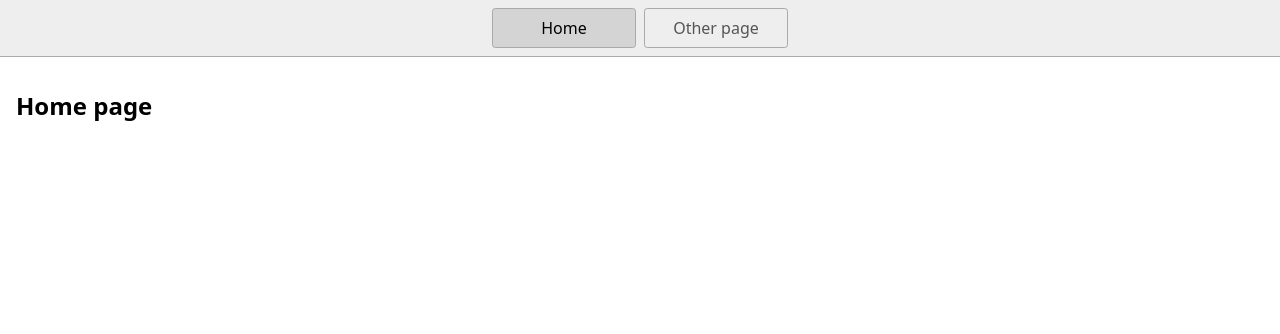
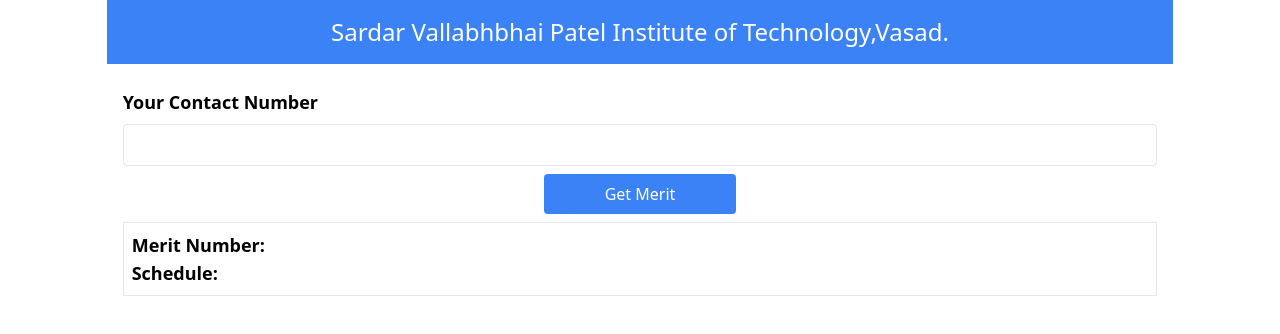
Before and after one commit to cmsusergit/d2dvacant_meritdisplay, a plain HTML site: page index.html in a window 1280 px wide. Drawn offline with nearby package versions, Linux system fonts and the light colour scheme.

Commit message:
1 file modified

```diff
--- a/index.html
+++ b/index.html
@@ -4,20 +4,43 @@
     <title>Home</title>
     <meta charset="UTF-8" />
     <meta name="viewport" content="width=device-width" />
-    <!--
-      Need a visual blank slate?
-      Remove all code in `styles.css`!
-    -->
-    <link rel="stylesheet" href="styles.css" />
+    <script src="https://cdn.tailwindcss.com"></script>
+    <script
+      defer
+      src="https://cdn.jsdelivr.net/npm/alpinejs@3.x.x/dist/cdn.min.js"
+    ></script>
     <script type="module" src="script.js"></script>
   </head>
   <body>
-    <nav>
-      <a href="/" aria-current="page">Home</a>
-      <a href="/page2.html">Other page</a>
-    </nav>
-    <main>
-      <h1>Home page</h1>
+    <main class="mx-auto w-full md:w-11/12 lg:w-10/12">
+      <h1 class="bg-blue-500 text-white text-center p-4 text-2xl">
+        Sardar Vallabhbhai Patel Institute of Technology,Vasad.
+      </h1>
+
+      <div class="mt-2 p-4">
+        <div class="flex flex-col">
+          <label class="text-lg font-bold" for="conatct_number"
+            >Your Contact Number</label
+          >
+          <input
+            class="my-2 p-2 border rounded"
+            type="text"
+            id="conatct_number"
+          />
+        </div>
+        <div class="flex justify-center">
+          <button
+            class="bg-blue-500 text-white p-2 hover:bg-blue-400 rounded w-48"
+          >
+            Get Merit
+          </button>
+        </div>
+
+        <div class="my-2 p-2 text-lg font-bold border">
+          <p>Merit Number:</p>
+          <p>Schedule:</p>
+        </div>
+      </div>
     </main>
   </body>
 </html>
```
